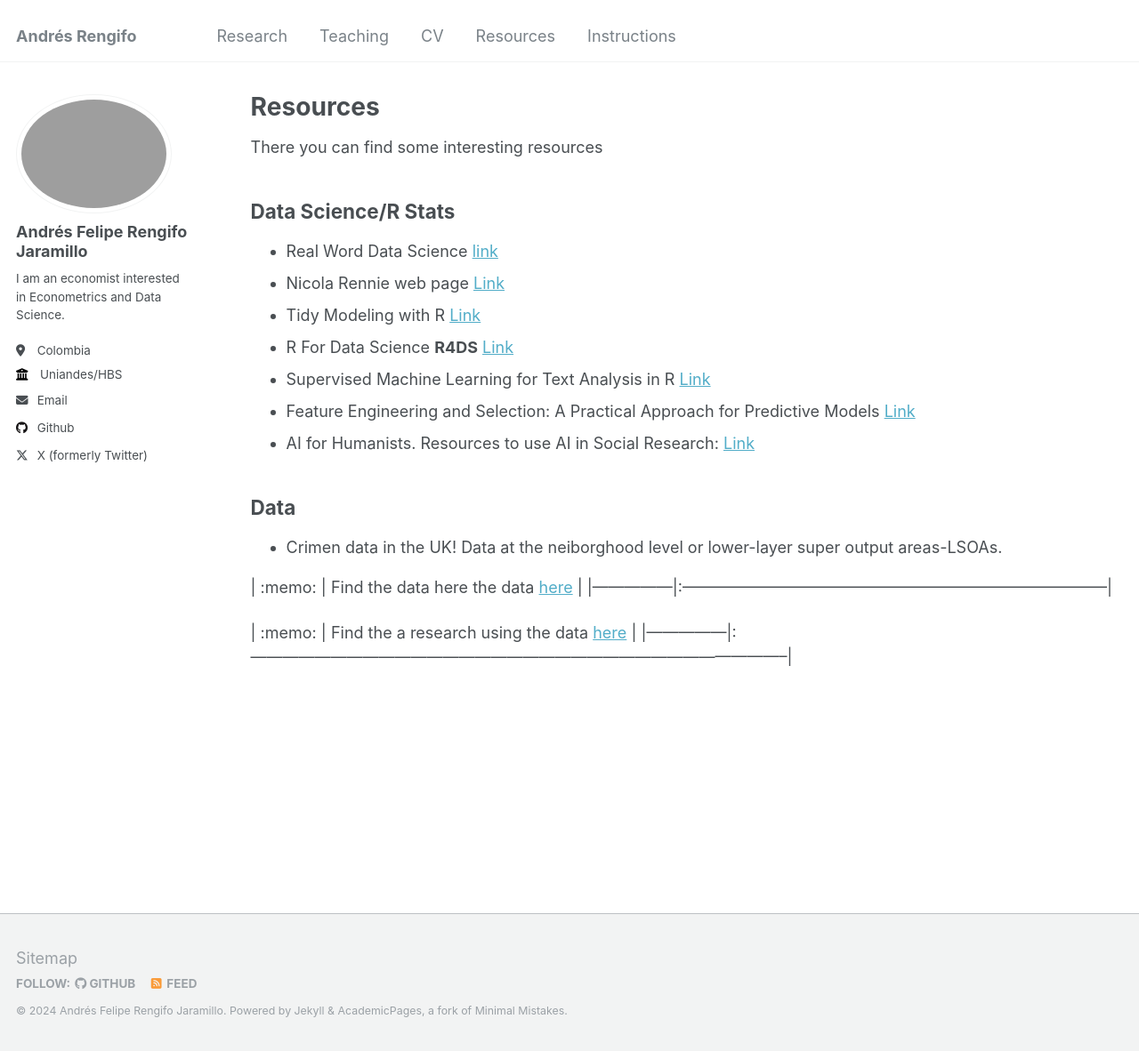
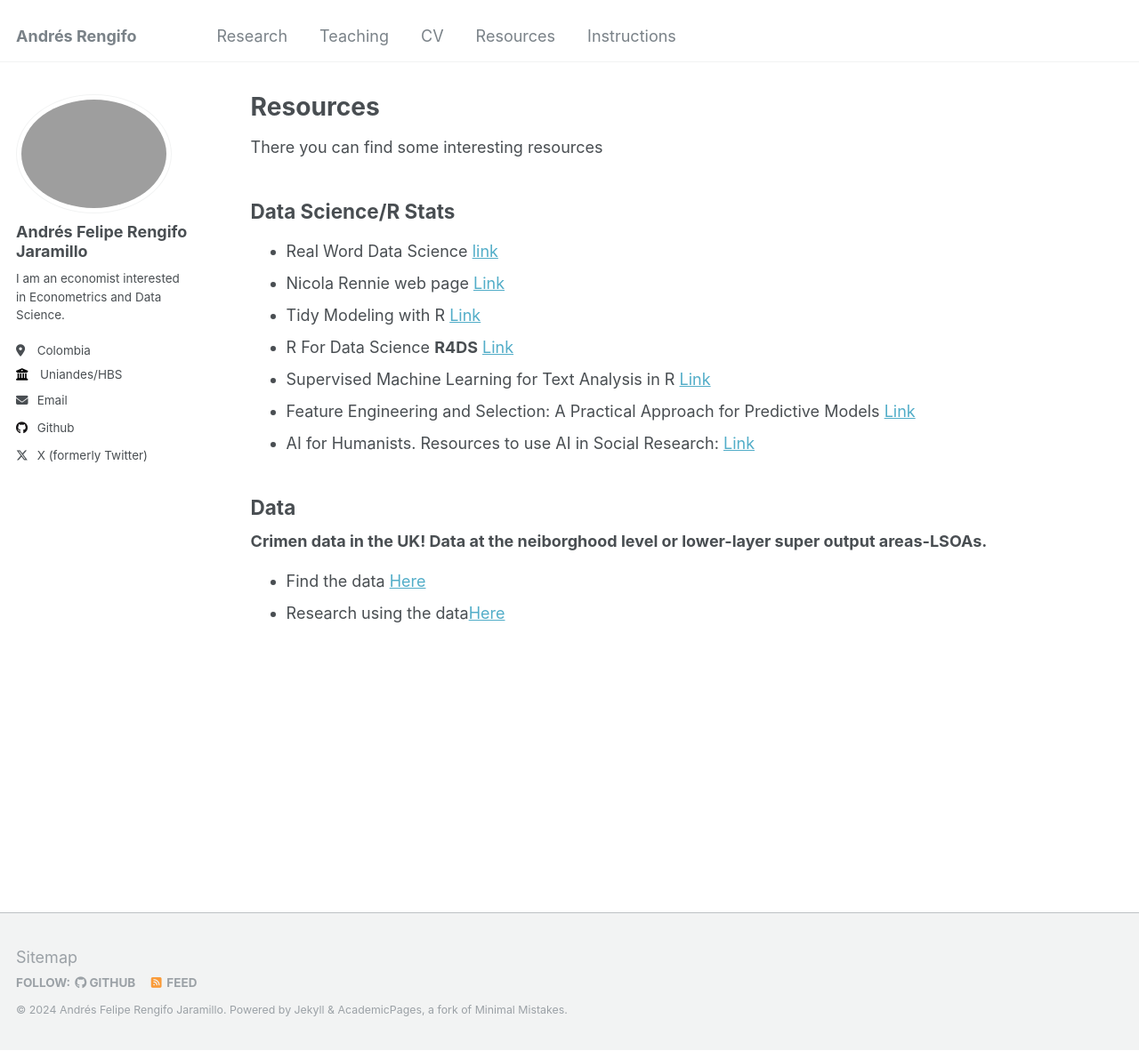
Before and after one commit to RengifoAndres/RengifoAndres.github.io, a Jekyll site: the page built from _pages/Resources.md, in a window 1280 px wide and 1182 px high. Shown: the whole window at 89% size. Built offline with Jekyll 4.4.1, drawn with Linux system fonts in a browser that asks for light colours.

Commit message:
Update Resources.md

```diff
--- a/_pages/Resources.md
+++ b/_pages/Resources.md
@@ -20,10 +20,12 @@ There you can find some interesting resources
 
 ## Data
 
-* Crimen data in the UK! Data at the neiborghood level or lower-layer super output areas-LSOAs.
-
-| :memo:        |  Find the data here the data [here](https://data.police.uk/data/archive/)       |
-|---------------|:--------------------------------------------------------------------------------|
-
-| :memo:        |  Find the a research using the data [here](https://www.aeaweb.org/articles?id=10.1257/app.20220585)  |
-|---------------|:-----------------------------------------------------------------------------------------------------|
+<div style="display: flex; align-items: flex-start; margin-bottom: 20px;">
+  <div>
+    <strong> Crimen data in the UK! Data at the neiborghood level or lower-layer super output areas-LSOAs.</strong><br>
+ <ul>
+      <li>Find the data <a href="https://data.police.uk/data/archive/">Here</a></li>
+      <li>Research using the data<a href="https://www.aeaweb.org/articles?id=10.1257/app.20220585">Here</a></li>
+    </ul>
+  </div>
+</div>
```
